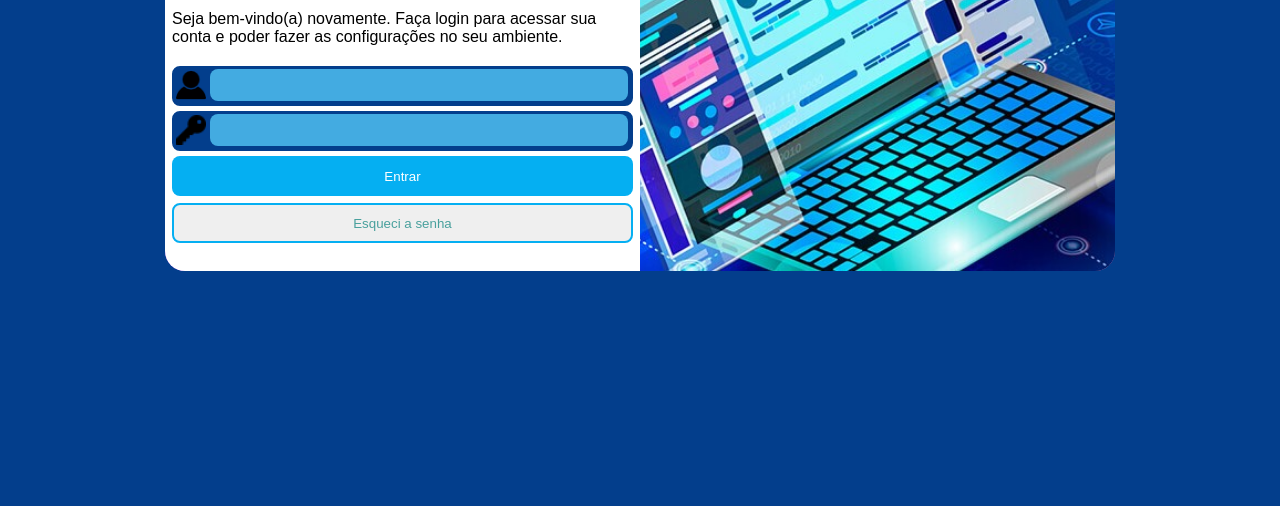
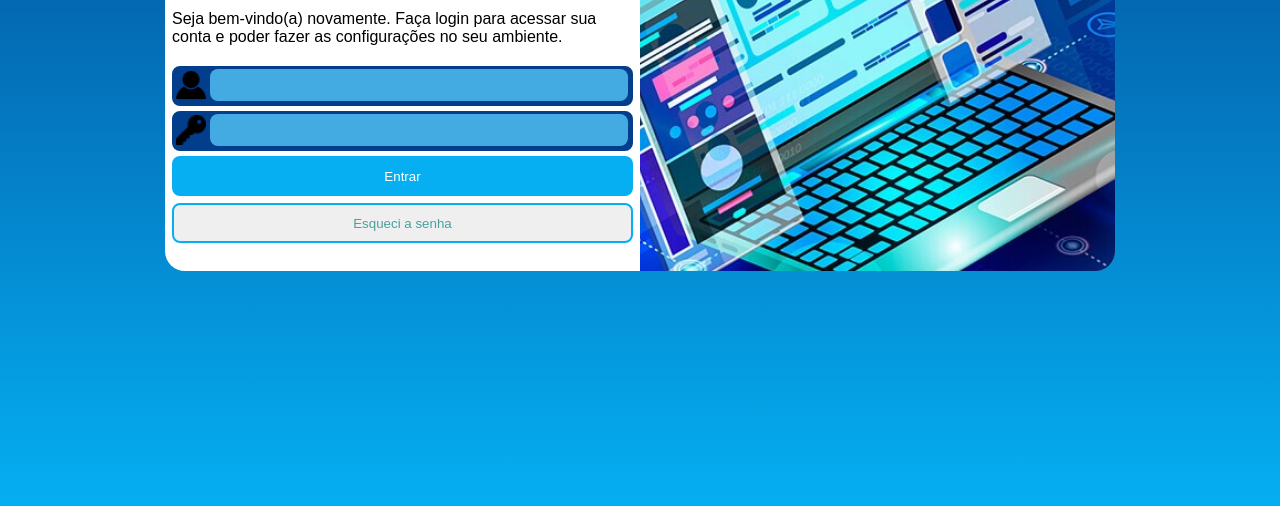
Before and after one commit to viniciusvilar/tela-login-otimizada, a plain HTML site: page index.html in a window 1280 px wide. Shown: the part 294-800 px from the top of the page. Drawn offline with Linux system fonts and the light colour scheme.

Commit message:
Configurando gradiente e transição

```diff
--- a/styles/style-pc.css
+++ b/styles/style-pc.css
@@ -1,4 +1,8 @@
 @media (min-width: 992px) {
+    body {
+        background: linear-gradient(to top, #05AFF2, #033E8C);
+    }
+
     section#login {
         width: 950px;
         height: 330px;
--- a/styles/style-tablet.css
+++ b/styles/style-tablet.css
@@ -1,4 +1,8 @@
 @media screen and (min-width: 768px) and (max-width: 992px) {
+    body {
+        background: linear-gradient(to top, #05AFF2, #033E8C);
+    }
+
     section#login {
         width: 80vw;
         height: 280px;
--- a/styles/style.css
+++ b/styles/style.css
@@ -23,7 +23,6 @@ main {
 section {
     width: 250px;
     height: 515px;
-    background-color: blueviolet;
     border-radius: 20px;
 
 
@@ -32,6 +31,8 @@ section {
     top: 50%;
     left: 50%;
     transform: translate(-50%, -50%);
+    transition: width .3s, height .3s;
+    transition-timing-function: ease;
 }
 
 div#image {
```
